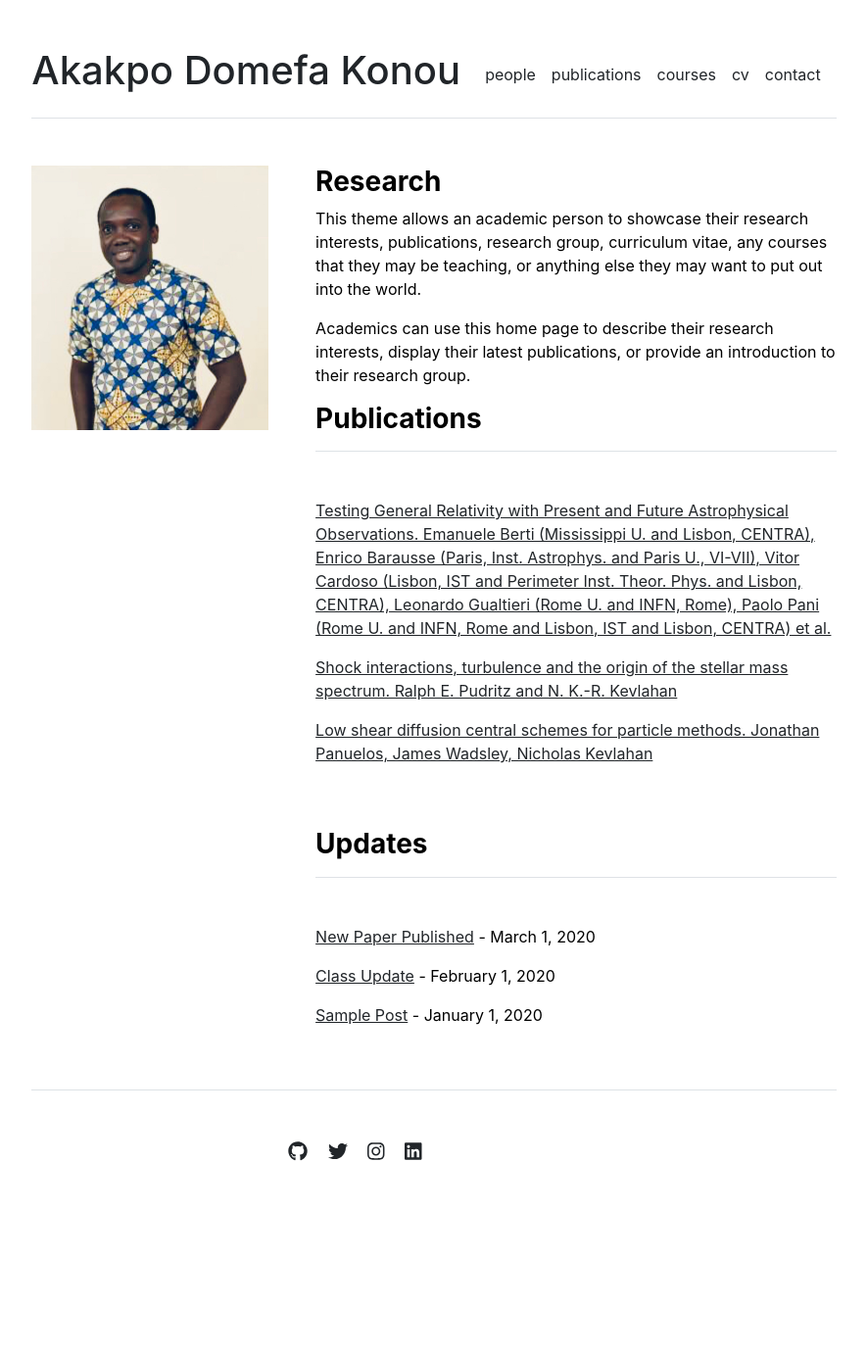
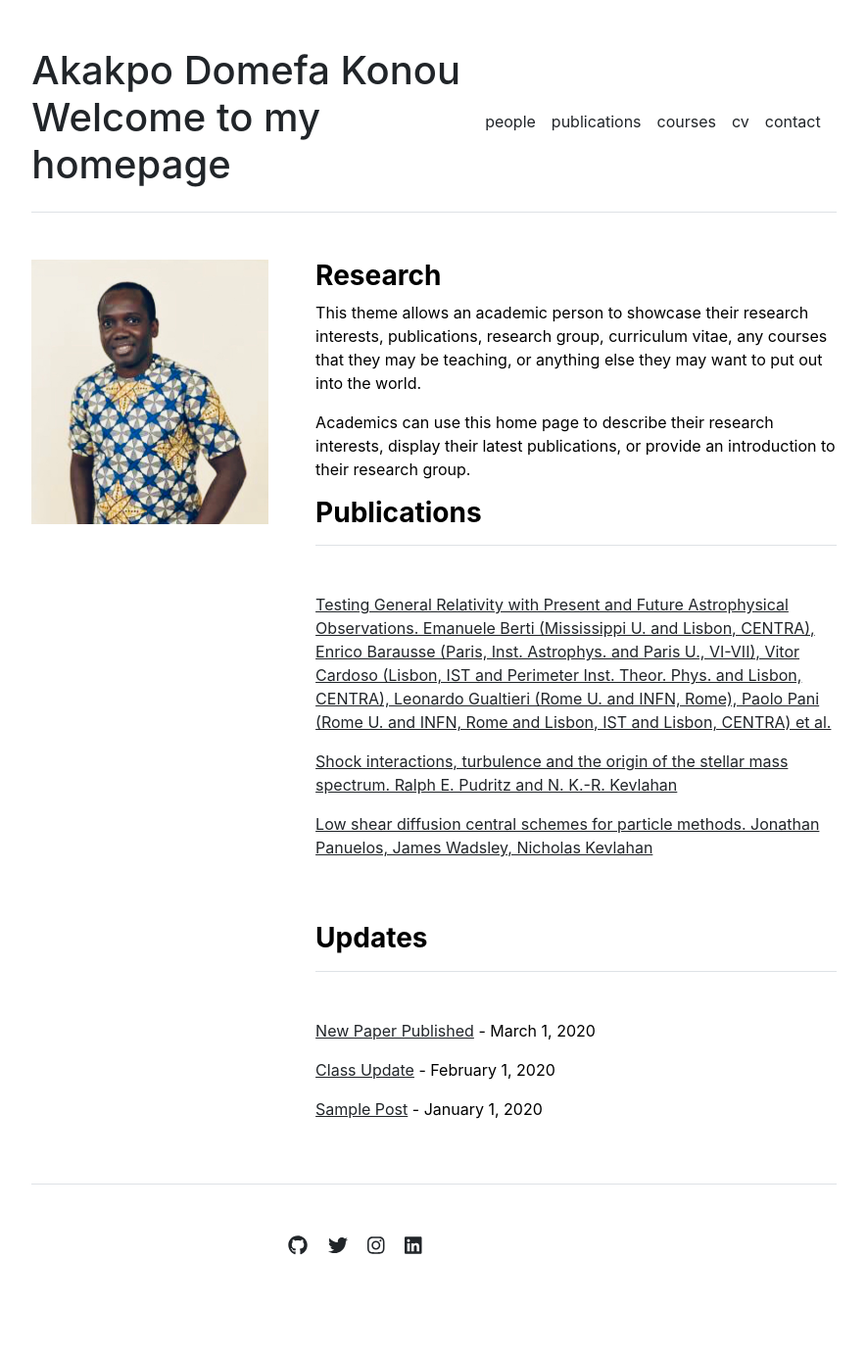
Before and after one commit to akakpokonou/akakpokonou.github.io, a Jekyll site: the page built from index.md, in a window 1280 px wide. Shown: the whole page at 98% size, without its empty margins (197-1082 px from the left). Built offline with Jekyll 4.4.1, drawn with Linux system fonts in a browser that asks for light colours; before the commit the page ends 1287 px from its top, so only the background shows below that; some of the changed lines change nothing that is shown.

Commit message:
Update _config.yml

```diff
--- a/_config.yml
+++ b/_config.yml
@@ -1,4 +1,4 @@
 url: "" # the base hostname & protocol for your site, e.g. http://example.com
 baseurl: "" # the subpath of your site, e.g. /blog
 title: <h1> Akakpo Domefa Konou # the name of your site, e.g. ACME Corp. </h1>
-# description: "Welcome to my homepage"
+description: "Welcome to my homepage"
```
